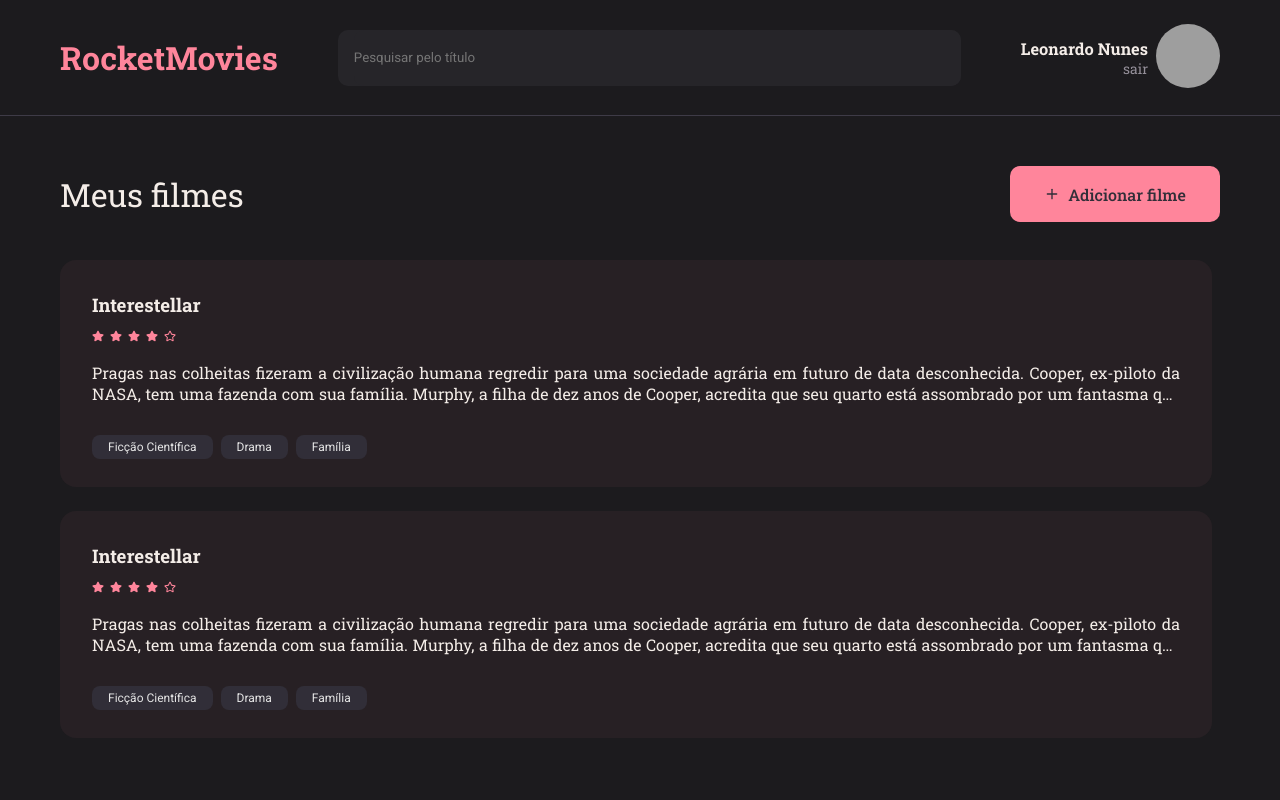
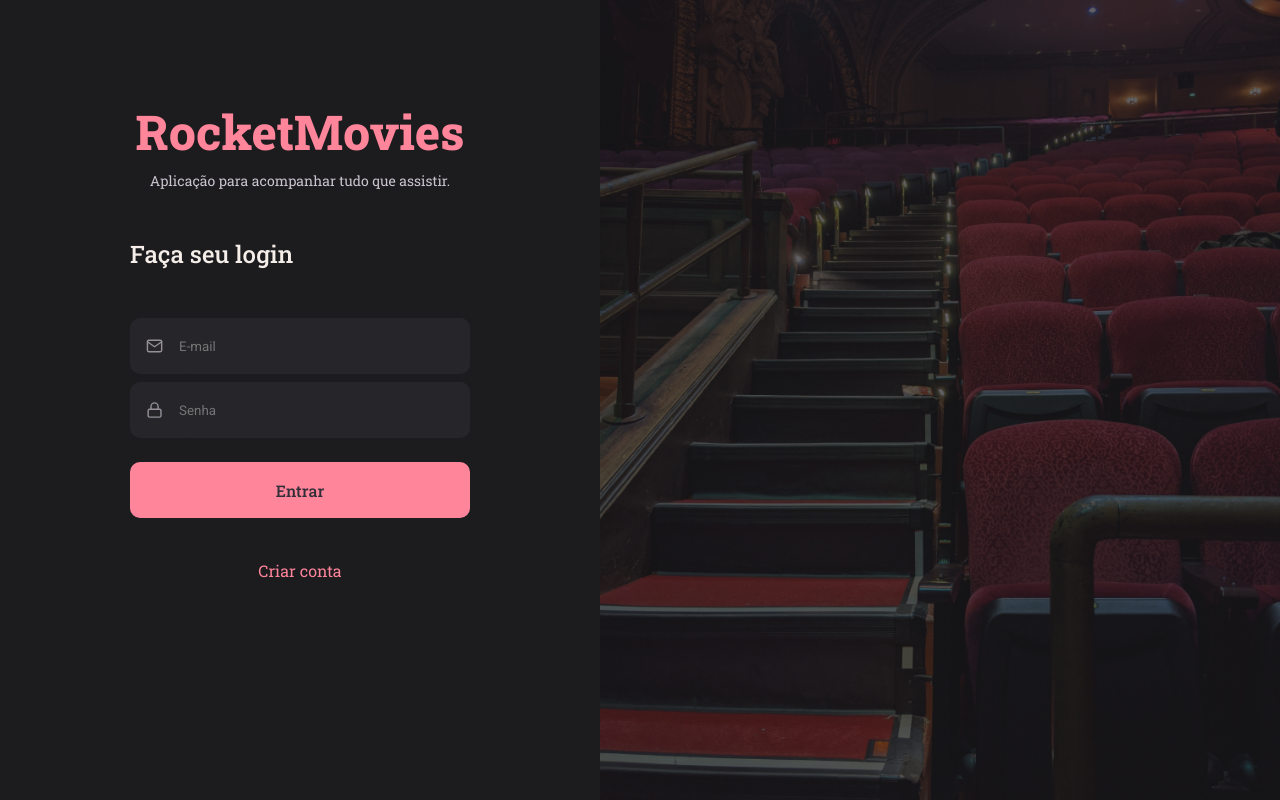
Before and after one commit to CODE-LLAN-BR/entrega-RocketMovies, a React (Vite) app: page / in a window 1280 px wide. Built offline with nearby package versions, Linux system fonts and the light colour scheme; grey boxes are pictures that could not be loaded.

Commit message:
axios installed and instantiated

```diff
--- a/package.json
+++ b/package.json
@@ -10,10 +10,12 @@
     "preview": "vite preview"
   },
   "dependencies": {
+    "axios": "^1.8.4",
     "react": "^18.3.1",
     "react-dom": "^18.3.1",
     "react-icons": "^5.4.0",
     "react-router-dom": "^7.1.1",
+    "rocketmovies": "file:",
     "styled-components": "^6.1.14"
   },
   "devDependencies": {
--- a/src/Routes/index.jsx
+++ b/src/Routes/index.jsx
@@ -7,7 +7,7 @@ import { AuthRoutes } from "./auth.routes";
 export function Routes() {
     return(
         <BrowserRouter>
-            <AppRoutes/>
+            <AuthRoutes/>
         </BrowserRouter>
     );
 };
--- /dev/null
+++ b/src/services/api.js
@@ -0,0 +1,5 @@
+import axios from "axios";
+
+export const api = axios.create({
+    baseURL:"localhost:9999/"
+});
```
Also changed, not shown: 1 other file (tests, documents, lock files or other folders).
